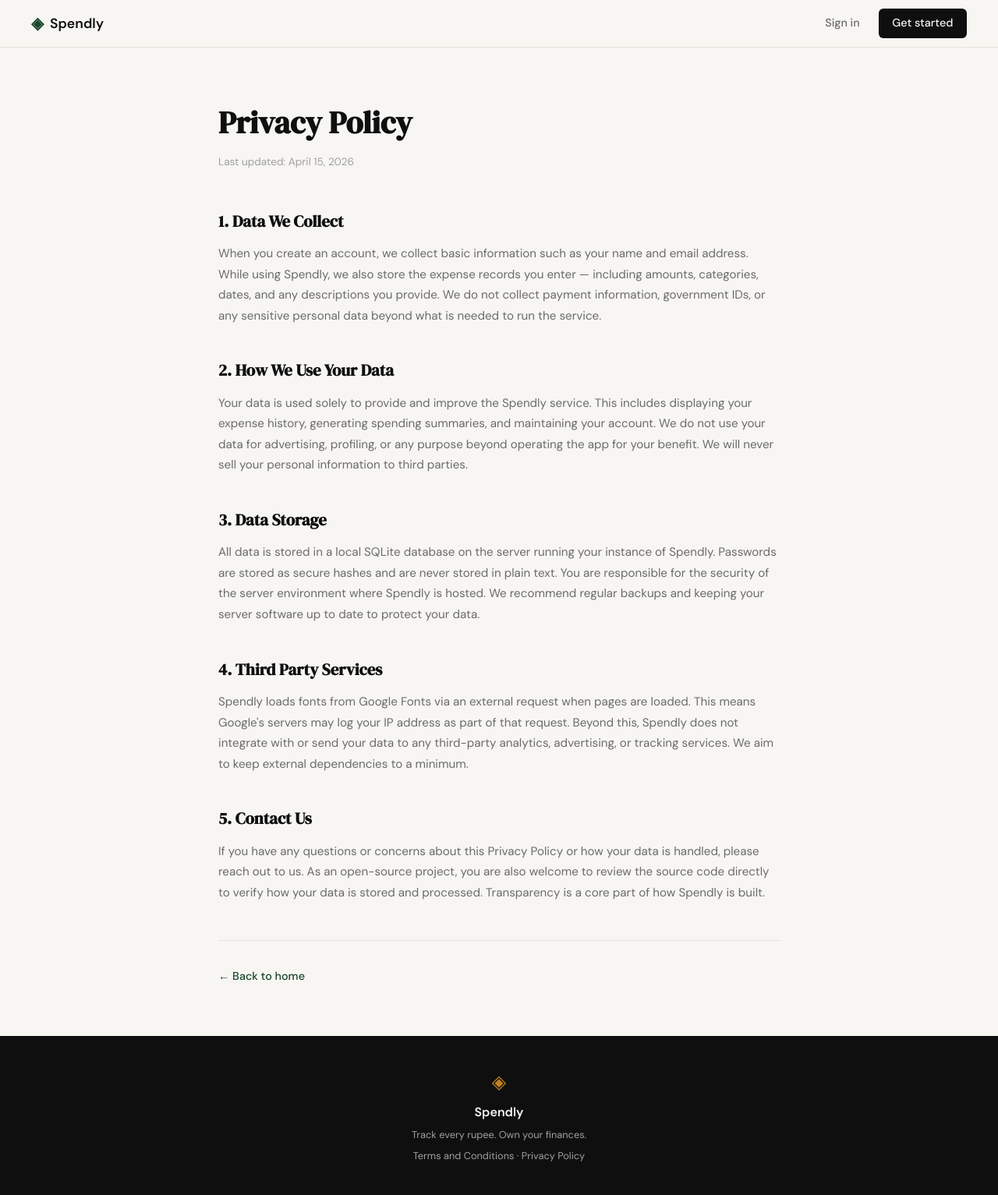
After one commit to Debasis5/spendly, a Flask app: page /privacy in a window 1280 px wide. The commit adds this page. Shown: the whole page at 78% size. Run offline with Flask 3, Linux system fonts and the light colour scheme.

Commit message:
landing: add privacy policy page and route

```diff
--- a/app.py
+++ b/app.py
@@ -25,6 +25,11 @@ def login():
 # ------------------------------------------------------------------ #
 # Placeholder routes — students will implement these                  #
 # ------------------------------------------------------------------ #
+
+@app.route("/privacy")
+def privacy():
+    return render_template("privacy.html")
+
 
 @app.route("/terms")
 def terms():
--- a/templates/base.html
+++ b/templates/base.html
@@ -34,7 +34,7 @@
             <span class="brand-icon">◈</span>
             <span class="footer-name">Spendly</span>
             <p class="footer-copy">Track every rupee. Own your finances.</p>
-            <p style="font-size: 0.8rem; color: var(--ink-faint);"><a href="{{ url_for('terms') }}">Terms and Conditions</a> · <a href="#">Privacy Policy</a></p>
+            <p style="font-size: 0.8rem; color: var(--ink-faint);"><a href="{{ url_for('terms') }}">Terms and Conditions</a> · <a href="{{ url_for('privacy') }}">Privacy Policy</a></p>
         </div>
     </footer>
 
--- /dev/null
+++ b/templates/privacy.html
@@ -0,0 +1,73 @@
+{% extends "base.html" %}
+
+{% block title %}Privacy Policy — Spendly{% endblock %}
+
+{% block content %}
+
+<section class="auth-section" style="align-items: flex-start; justify-content: center; padding: 4rem 2rem;">
+    <div style="width: 100%; max-width: 720px;">
+
+        <h1 style="font-family: var(--font-display); font-size: 2.5rem; color: var(--ink); margin-bottom: 0.5rem;">Privacy Policy</h1>
+        <p style="font-size: 0.85rem; color: var(--ink-faint); margin-bottom: 3rem;">Last updated: April 15, 2026</p>
+
+        <div style="display: flex; flex-direction: column; gap: 2.5rem;">
+
+            <div>
+                <h2 style="font-family: var(--font-display); font-size: 1.3rem; color: var(--ink); margin-bottom: 0.75rem;">1. Data We Collect</h2>
+                <p style="font-size: 0.95rem; color: var(--ink-muted); line-height: 1.75;">
+                    When you create an account, we collect basic information such as your name and email address. While using
+                    Spendly, we also store the expense records you enter — including amounts, categories, dates, and any
+                    descriptions you provide. We do not collect payment information, government IDs, or any sensitive personal
+                    data beyond what is needed to run the service.
+                </p>
+            </div>
+
+            <div>
+                <h2 style="font-family: var(--font-display); font-size: 1.3rem; color: var(--ink); margin-bottom: 0.75rem;">2. How We Use Your Data</h2>
+                <p style="font-size: 0.95rem; color: var(--ink-muted); line-height: 1.75;">
+                    Your data is used solely to provide and improve the Spendly service. This includes displaying your expense
+                    history, generating spending summaries, and maintaining your account. We do not use your data for advertising,
+                    profiling, or any purpose beyond operating the app for your benefit. We will never sell your personal
+                    information to third parties.
+                </p>
+            </div>
+
+            <div>
+                <h2 style="font-family: var(--font-display); font-size: 1.3rem; color: var(--ink); margin-bottom: 0.75rem;">3. Data Storage</h2>
+                <p style="font-size: 0.95rem; color: var(--ink-muted); line-height: 1.75;">
+                    All data is stored in a local SQLite database on the server running your instance of Spendly. Passwords are
+                    stored as secure hashes and are never stored in plain text. You are responsible for the security of the
+                    server environment where Spendly is hosted. We recommend regular backups and keeping your server software
+                    up to date to protect your data.
+                </p>
+            </div>
+
+            <div>
+                <h2 style="font-family: var(--font-display); font-size: 1.3rem; color: var(--ink); margin-bottom: 0.75rem;">4. Third Party Services</h2>
+                <p style="font-size: 0.95rem; color: var(--ink-muted); line-height: 1.75;">
+                    Spendly loads fonts from Google Fonts via an external request when pages are loaded. This means Google's
+                    servers may log your IP address as part of that request. Beyond this, Spendly does not integrate with or
+                    send your data to any third-party analytics, advertising, or tracking services. We aim to keep external
+                    dependencies to a minimum.
+                </p>
+            </div>
+
+            <div>
+                <h2 style="font-family: var(--font-display); font-size: 1.3rem; color: var(--ink); margin-bottom: 0.75rem;">5. Contact Us</h2>
+                <p style="font-size: 0.95rem; color: var(--ink-muted); line-height: 1.75;">
+                    If you have any questions or concerns about this Privacy Policy or how your data is handled, please reach
+                    out to us. As an open-source project, you are also welcome to review the source code directly to verify
+                    how your data is stored and processed. Transparency is a core part of how Spendly is built.
+                </p>
+            </div>
+
+        </div>
+
+        <div style="margin-top: 3rem; padding-top: 2rem; border-top: 1px solid var(--border);">
+            <a href="{{ url_for('landing') }}" style="font-size: 0.9rem; color: var(--accent); font-weight: 500;">← Back to home</a>
+        </div>
+
+    </div>
+</section>
+
+{% endblock %}
```
